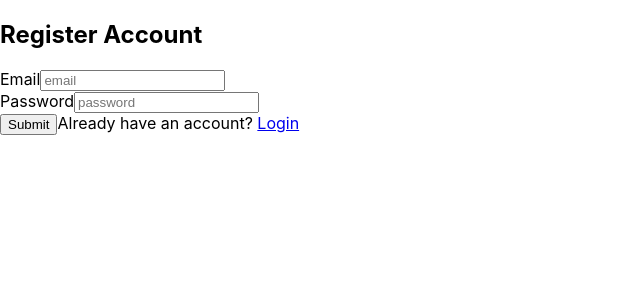
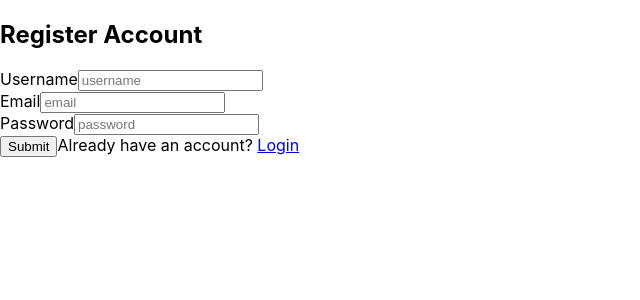
Before and after one commit to supersakana/user_portal, a React (Create React App) app in the folder public/: page /register in a window 1280 px wide. Shown: the top 300 px of the page, without its empty margins (0-640 px from the left). Built offline with nearby package versions, Linux system fonts and the light colour scheme.

Commit message:
added username to registration page and UserModel

```diff
--- a/public/src/pages/Register.jsx
+++ b/public/src/pages/Register.jsx
@@ -8,7 +8,8 @@ export default function Register() {
 
     const [values, setValues] = useState({
         email: "",
-        password: ""
+        password: "",
+        username: "",
     })
 
     const generateError = (error) => toast.error(error, {
@@ -26,10 +27,11 @@ export default function Register() {
 
                 if(data){
                   if(data.errors){
+                    const { username, email, password } = data.errors
 
-                    const { email, password } = data.errors
                     if(email) generateError(email)
                     else if (password) generateError(password)
+                    else if (username) generateError(username)
 
                   } else {
                     navigate("/")
@@ -45,6 +47,17 @@ export default function Register() {
     <div className="container">
       <h2>Register Account</h2>
       <form onSubmit={(e) => handleSubmit(e)}>
+        <div>
+          <label htmlFor="username">Username</label>
+          <input
+            type="text"
+            name="username"
+            placeholder="username"
+            onChange={(e) =>
+              setValues({ ...values, [e.target.name]: e.target.value })
+            }
+          />
+        </div>
         <div>
           <label htmlFor="email">Email</label>
           <input
--- a/public/src/pages/Secret.jsx
+++ b/public/src/pages/Secret.jsx
@@ -7,6 +7,9 @@ import { ToastContainer, toast } from "react-toastify"
 export default function Secret() {
   const navigate = useNavigate()
   const [cookies, removeCookie] = useCookies([])
+
+  // https://dmitripavlutin.com/react-useeffect-explanation/
+  // ^^^ look into useEffect with this article
 
   useEffect(() => {
     const verifyUser = async () => {
```
Also changed, not shown: 2 other files (tests, documents, lock files or other folders).
